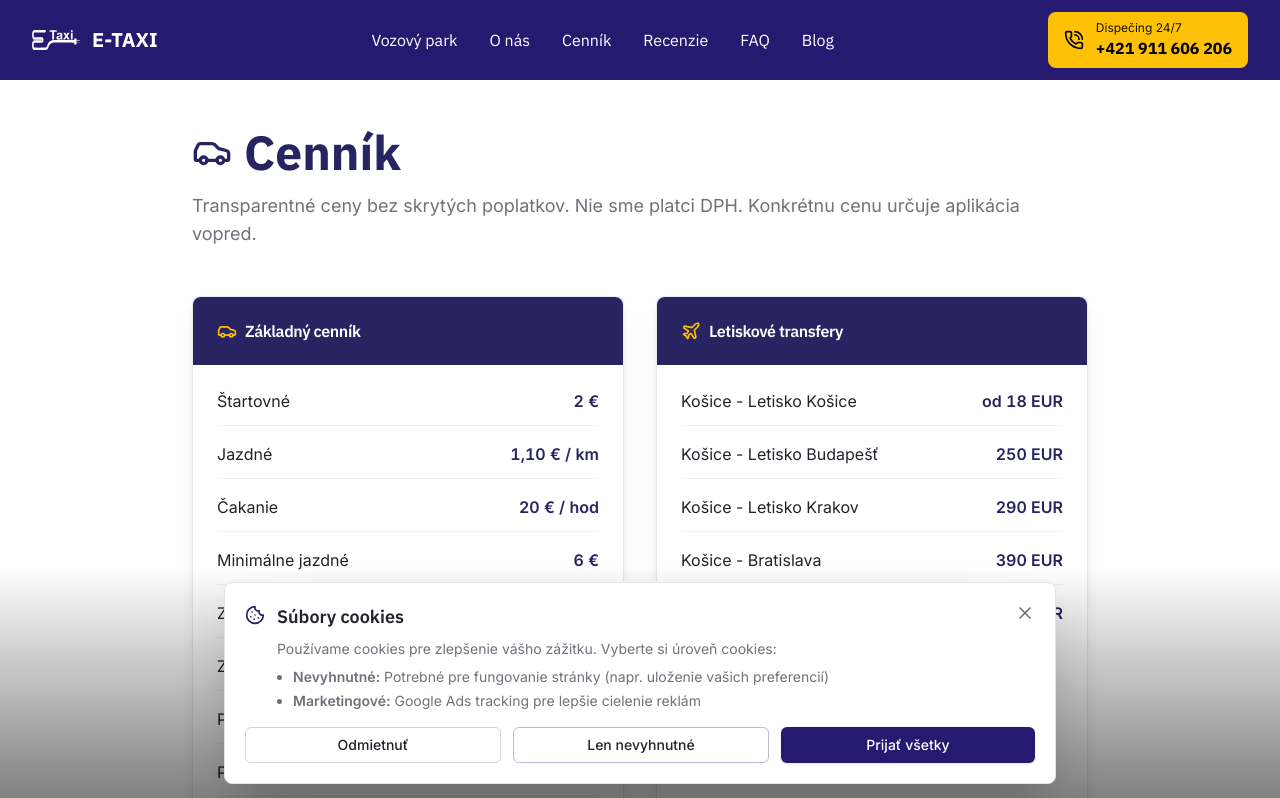
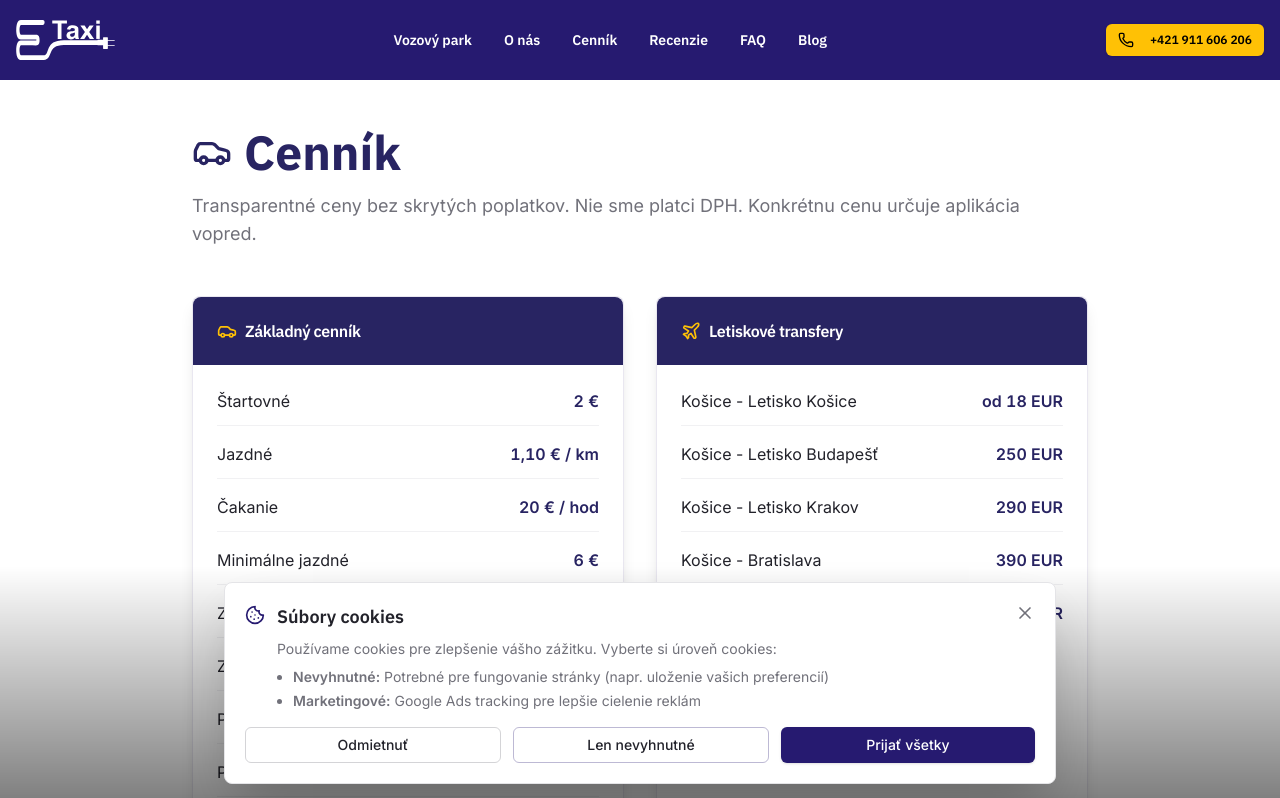
Before and after one commit to peterbejcek/sg-5ee718f3-49be-42fb-857b-8ae5c6e22001-1777794411, a Next.js app: page /cennik in a window 1280 px wide. Shown: the top 798 px of the page. Built offline with nearby package versions, Linux system fonts and the light colour scheme.

Commit message:
Revert to state at 9fd13dcb998cf82d4e4889f101b3371102f89acc

```diff
--- a/src/components/Header.tsx
+++ b/src/components/Header.tsx
@@ -1,69 +1,66 @@
 import { useState, useEffect } from "react";
 import Link from "next/link";
-import { PhoneCall, Menu, X } from "lucide-react";
+import { Phone, Menu, X } from "lucide-react";
 import { Button } from "@/components/ui/button";
 import Image from "next/image";
 
 export function Header() {
+  const [isMenuOpen, setIsMenuOpen] = useState(false);
   const [isScrolled, setIsScrolled] = useState(false);
-  const [isMobileMenuOpen, setIsMobileMenuOpen] = useState(false);
+
+  const navItems = [
+    { label: "Vozový park", href: "#vozovy-park" },
+    { label: "O nás", href: "#o-nas" },
+    { label: "Cenník", href: "#cennik" },
+    { label: "Recenzie", href: "#recenzie" },
+    { label: "FAQ", href: "#faq" },
+    { label: "Blog", href: "#blog" },
+  ];
 
   useEffect(() => {
     const handleScroll = () => {
       setIsScrolled(window.scrollY > 50);
     };
+
     window.addEventListener("scroll", handleScroll);
     return () => window.removeEventListener("scroll", handleScroll);
   }, []);
 
-  const navItems = [
-    { href: "#vozovy-park", label: "Vozový park" },
-    { href: "#o-nas", label: "O nás" },
-    { href: "#cennik", label: "Cenník" },
-    { href: "#recenzie", label: "Recenzie" },
-    { href: "#faq", label: "FAQ" },
-    { href: "#blog", label: "Blog" },
-  ];
+  const toggleMenu = () => setIsMenuOpen(!isMenuOpen);
 
   return (
     <header
       className={`fixed top-0 left-0 right-0 z-50 transition-all duration-300 ${
         isScrolled
-          ? "bg-background/95 backdrop-blur-md shadow-md"
+          ? "bg-background/95 backdrop-blur-sm shadow-md"
           : "bg-primary"
       }`}
     >
-      <div className="container">
-        <div className="flex items-center justify-between h-20">
+      <div className="container mx-auto px-4">
+        <div className="flex items-center justify-between h-16 lg:h-20">
           {/* Logo */}
-          <Link href="/" className="flex items-center gap-3">
-            <div className="relative w-12 h-12">
-              <Image
-                src="/etaxi_logo_svg.svg"
-                alt="E-TAXI Košice"
-                fill
-                className={`object-contain transition-all duration-300 ${
-                  isScrolled ? "" : "brightness-0 invert"
-                }`}
-              />
-            </div>
-            <span
-              className={`font-display font-bold text-xl transition-colors duration-300 ${
-                isScrolled ? "text-foreground" : "text-white"
+          <Link href="/" className="flex items-center space-x-2">
+            <Image
+              src="/etaxi_logo_svg.svg"
+              alt="E-TAXI Košice"
+              width={120}
+              height={40}
+              className={`h-10 w-auto transition-all ${
+                isScrolled ? "brightness-100" : "brightness-0 invert"
               }`}
-            >
-              E-TAXI
-            </span>
+            />
           </Link>
 
-          {/* Desktop Navigation */}
-          <nav className="hidden lg:flex items-center gap-8">
+          {/* Desktop Navigation - centered */}
+          <nav className="hidden lg:flex items-center space-x-8">
             {navItems.map((item) => (
               <a
                 key={item.href}
                 href={item.href}
-                className={`font-display font-medium transition-colors hover:text-accent ${
-                  isScrolled ? "text-foreground" : "text-white"
+                className={`font-display font-semibold text-sm transition-colors hover:text-accent ${
+                  isScrolled
+                    ? "text-foreground"
+                    : "text-primary-foreground"
                 }`}
               >
                 {item.label}
@@ -73,51 +70,51 @@ export function Header() {
 
           {/* Phone Button + Mobile Menu Toggle */}
           <div className="flex items-center gap-3">
-            {/* Phone Button - Always visible */}
-            <a
-              href="tel:+421911606206"
-              className="bg-accent hover:bg-accent/90 text-accent-foreground px-4 py-2 rounded-lg transition-all hover:scale-105 flex items-center gap-3"
-            >
-              <PhoneCall className="h-5 w-5 flex-shrink-0" />
-
-              {/* Text visible on md+ screens */}
-              <div className="hidden md:flex flex-col items-start leading-tight">
-                <span className="text-xs font-normal opacity-90">Dispečing 24/7</span>
-                <span className="font-display font-bold text-base tabular-nums">
-                  +421 911 606 206
-                </span>
-              </div>
+            {/* Phone Button - visible on all devices */}
+            <a href="tel:+421911606206">
+              <Button
+                size="sm"
+                className="bg-accent hover:bg-accent/90 text-accent-foreground font-display font-semibold"
+              >
+                <Phone className="h-4 w-4 lg:mr-2" />
+                <span className="hidden lg:inline">+421 911 606 206</span>
+              </Button>
             </a>
 
             {/* Mobile Menu Toggle */}
-            <button
-              onClick={() => setIsMobileMenuOpen(!isMobileMenuOpen)}
-              className={`lg:hidden p-2 transition-colors ${
-                isScrolled ? "text-foreground" : "text-white"
+            <Button
+              variant="ghost"
+              size="sm"
+              className={`lg:hidden ${
+                isScrolled
+                  ? "text-foreground hover:text-primary"
+                  : "text-primary-foreground hover:text-accent"
               }`}
-              aria-label="Toggle menu"
+              onClick={toggleMenu}
             >
-              {isMobileMenuOpen ? (
+              {isMenuOpen ? (
                 <X className="h-6 w-6" />
               ) : (
                 <Menu className="h-6 w-6" />
               )}
-            </button>
+            </Button>
           </div>
         </div>
 
-        {/* Mobile Navigation */}
-        {isMobileMenuOpen && (
-          <nav className="lg:hidden py-4 border-t border-border/20">
-            <div className="flex flex-col gap-4">
+        {/* Mobile Navigation Menu */}
+        {isMenuOpen && (
+          <nav className="lg:hidden pb-4 pt-2 border-t border-border/10">
+            <div className="flex flex-col space-y-3">
               {navItems.map((item) => (
                 <a
                   key={item.href}
                   href={item.href}
-                  onClick={() => setIsMobileMenuOpen(false)}
-                  className={`font-display font-medium transition-colors hover:text-accent ${
-                    isScrolled ? "text-foreground" : "text-white"
+                  className={`font-display font-semibold text-sm py-2 transition-colors hover:text-accent ${
+                    isScrolled
+                      ? "text-foreground"
+                      : "text-primary-foreground"
                   }`}
+                  onClick={() => setIsMenuOpen(false)}
                 >
                   {item.label}
                 </a>
```
